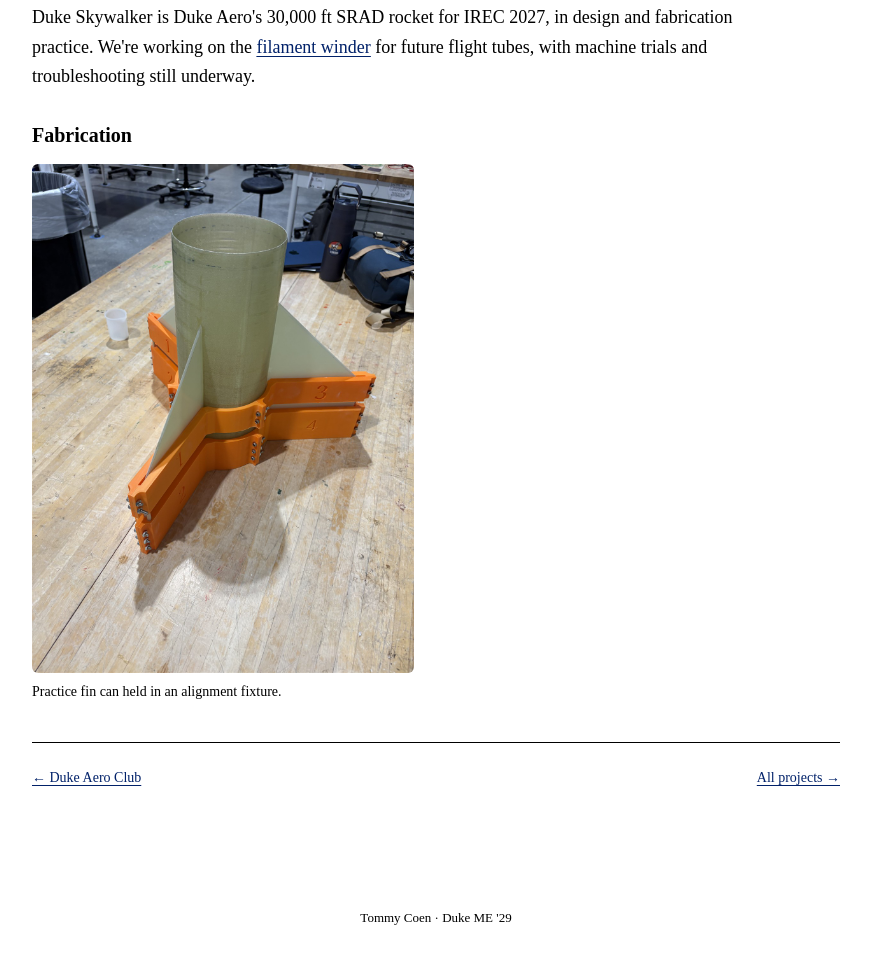
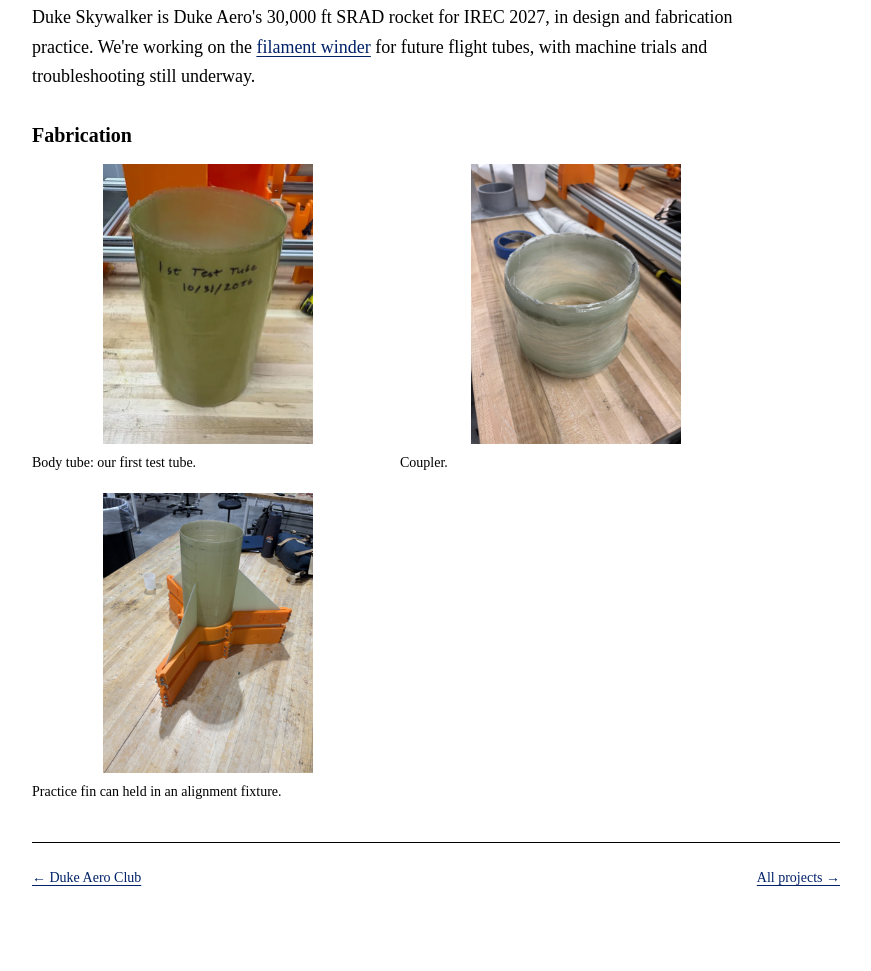
Before and after one commit to tommyc245/Tommy-Coen-Website, a plain HTML site: page srad-rocket.html in a window 1280 px wide. Shown: the part 443-1414 px from the top of the page, without its empty margins (204-1075 px from the left). Drawn offline with Linux system fonts and the light colour scheme.

Commit message:
Add body tube and coupler to Duke Skywalker fabrication gallery

```diff
--- a/srad-rocket.html
+++ b/srad-rocket.html
@@ -60,10 +60,20 @@
 
         <section class="detail-body" aria-labelledby="fabrication-photos">
             <h2 id="fabrication-photos">Fabrication</h2>
-            <figure class="practice-photo">
-                <a href="images/DukeAero/FinAlignmentFixture.jpg" target="_blank" rel="noopener" aria-label="Open full-size photo of the practice fin can"><img src="images/DukeAero/FinAlignmentFixture.jpg" alt="Practice fin can held in an orange alignment fixture" loading="lazy" decoding="async" width="1200" height="1600"></a>
-                <figcaption>Practice fin can held in an alignment fixture.</figcaption>
-            </figure>
+            <div class="photo-grid">
+                <figure>
+                    <a href="images/DukeAero/PrepregPracticeTubeLabel.webp" target="_blank" rel="noopener" aria-label="Open full-size photo of the body tube"><img src="images/DukeAero/PrepregPracticeTubeLabel.webp" alt="Body tube marked 1st Test Tube, October 31, 2026" loading="lazy" decoding="async" width="421" height="563"></a>
+                    <figcaption>Body tube: our first test tube.</figcaption>
+                </figure>
+                <figure>
+                    <a href="images/DukeAero/Coupler.jpg" target="_blank" rel="noopener" aria-label="Open full-size photo of the coupler"><img src="images/DukeAero/Coupler.jpg" alt="Composite coupler on the workshop bench, showing its rim and interior" loading="lazy" decoding="async" width="1200" height="1600"></a>
+                    <figcaption>Coupler.</figcaption>
+                </figure>
+                <figure>
+                    <a href="images/DukeAero/FinAlignmentFixture.jpg" target="_blank" rel="noopener" aria-label="Open full-size photo of the practice fin can"><img src="images/DukeAero/FinAlignmentFixture.jpg" alt="Practice fin can held in an orange alignment fixture" loading="lazy" decoding="async" width="1200" height="1600"></a>
+                    <figcaption>Practice fin can held in an alignment fixture.</figcaption>
+                </figure>
+            </div>
         </section>
 
         <nav class="project-nav" aria-label="More projects">
```
Also changed, not shown: images/DukeAero/Coupler.jpg (added).
